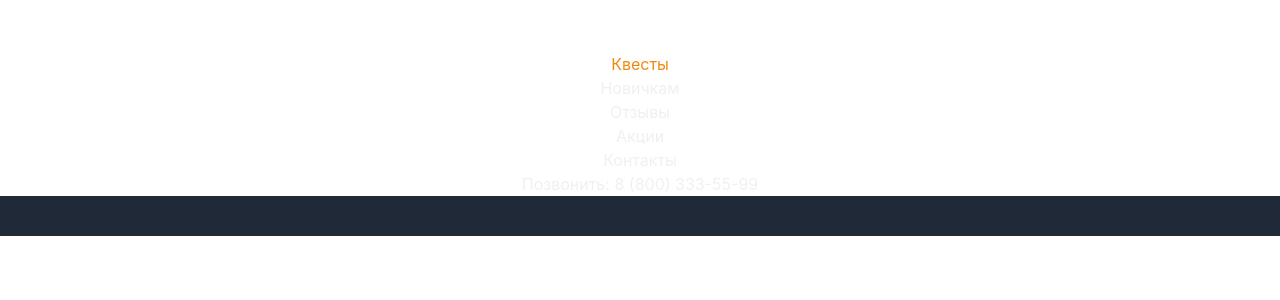
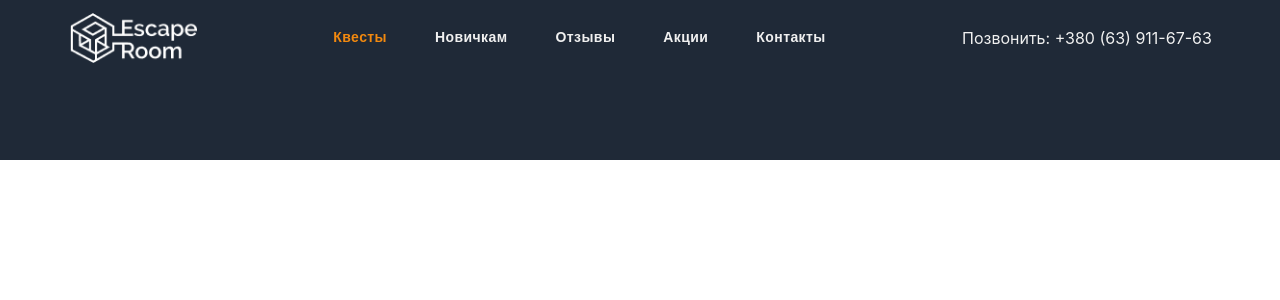
Before and after one commit to VolgarDiablo/EscapeRoom, a React (Create React App) app in the folder client/: page / in a window 1280 px wide. Shown: the top 300 px of the page. Built offline with nearby package versions, Linux system fonts and the light colour scheme.

Commit message:
change header

```diff
--- a/client/src/components/Header/Header.js
+++ b/client/src/components/Header/Header.js
@@ -4,12 +4,13 @@ import Logo from "../../assets/logo.png";
 
 function Header() {
   return (
-    <header className="bg-inherit text-[#F0F0F0]">
-      <nav>
+    <header className="bg-inherit text-[#F0F0F0] z-10 fixed top-0 w-full ">
+      <div className="max-w-[1300px]  mx-auto">
+        <nav className="flex flex-row justify-around items-center h-[75px]">
           <NavLink to="/">
-          <img alt="Escape Room" src={Logo} />
+            <img alt="Escape Room" src={Logo} className="h-[50px]" />
           </NavLink>
-        <ul>
+          <ul className="flex flex-row gap-12 font-raleway font-semibold text-sm leading-[16.44px] tracking-[0.03em]">
             <li>
               <NavLink
                 to="/"
@@ -61,10 +62,11 @@ function Header() {
               </NavLink>
             </li>
           </ul>
-        <a href="tel:88003335599" className="">
-          Позвонить: 8 (800) 333-55-99
+          <a href="tel:380639116763" className="">
+            Позвонить: +380 (63) 911-67-63
           </a>
         </nav>
+      </div>
     </header>
   );
 }
--- a/client/src/index.css
+++ b/client/src/index.css
@@ -1,6 +1,8 @@
 @tailwind base;
 @tailwind components;
 @tailwind utilities;
+
+@import url("https://fonts.googleapis.com/css2?family=Raleway:wght@600&display=swap");
 
 body {
   margin: 0;
--- a/client/src/pages/Contacts/Contacts.js
+++ b/client/src/pages/Contacts/Contacts.js
@@ -1,7 +1,7 @@
 import React from "react";
 
 function Contacts() {
-  return <div className="bg-green-800 h-10"></div>;
+  return <div className="bg-green-800 h-40"></div>;
 }
 
 export default Contacts;
--- a/client/src/pages/Main/Main.js
+++ b/client/src/pages/Main/Main.js
@@ -1,7 +1,7 @@
 import React from "react";
 
 function Main() {
-  return <div className="bg-gray-800 h-10"></div>;
+  return <div className="bg-gray-800 h-40"></div>;
 }
 
 export default Main;
--- a/client/tailwind.config.js
+++ b/client/tailwind.config.js
@@ -2,7 +2,11 @@
 module.exports = {
   content: ["./src/**/*.{js,jsx,ts,tsx}"],
   theme: {
-    extend: {},
+    extend: {
+      fontFamily: {
+        raleway: ["Raleway", "sans-serif"],
+      },
+    },
   },
   plugins: [],
 };
```
Lines whose indentation alone changed are shown as unchanged.
